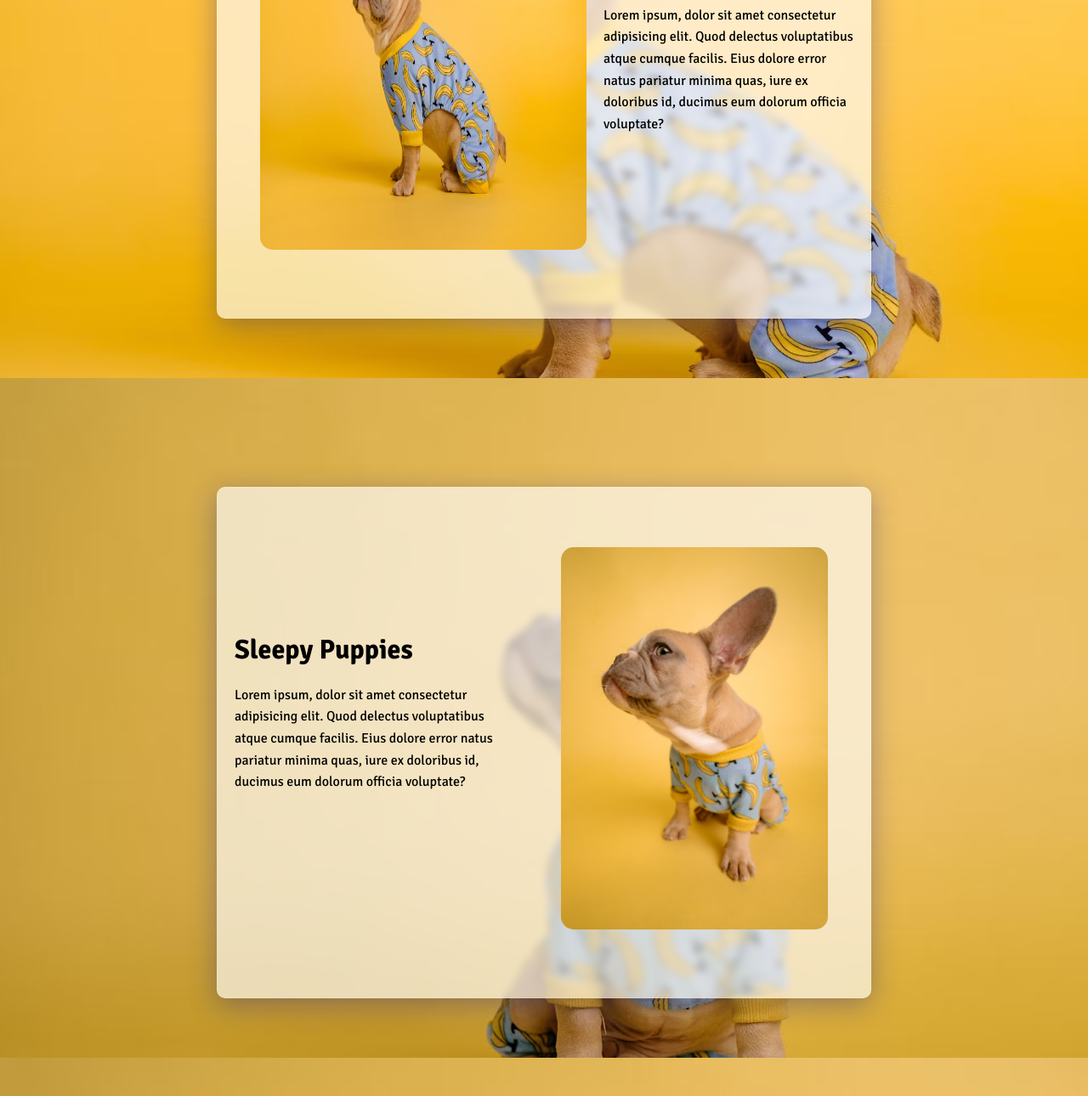
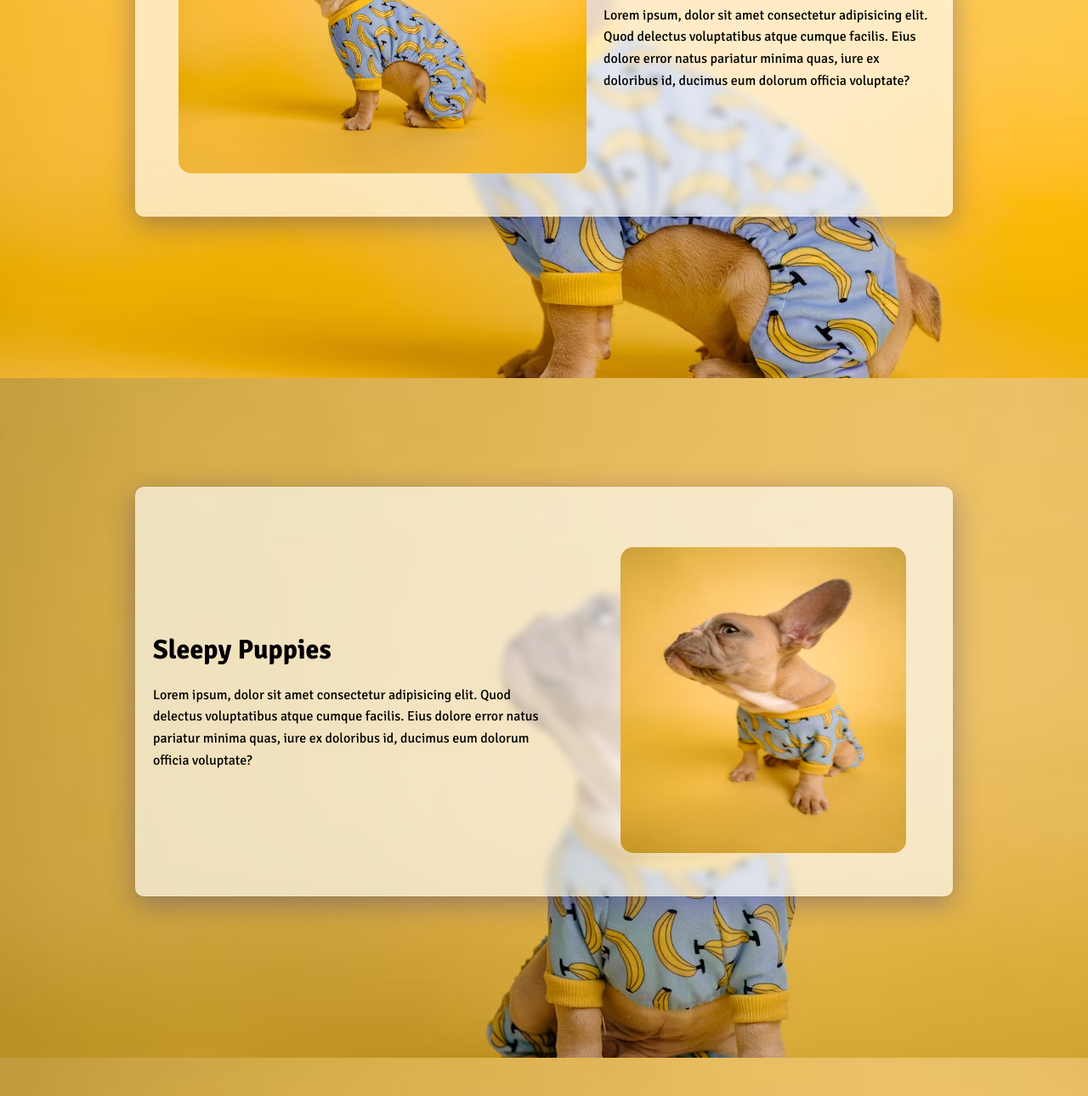
Before and after one commit to Vivek4510/Vivek_workshop_2, a plain HTML site: page index.html in a window 1280 px wide. Shown: the part 355-1645 px from the top of the page at 85% size. Drawn offline with Linux system fonts and the light colour scheme.

Commit message:
CSS Workshop

```diff
--- a/index.html
+++ b/index.html
@@ -49,8 +49,8 @@
         }
         .box1{
             border: 1px solid black;
-            height: 75%;
-            width: 60%;
+            height: 60%;
+            width: 75%;
             background: rgba( 255, 255, 255, 0.65 );
             box-shadow: 0 8px 32px 0 rgba( 31, 38, 135, 0.37 );
             backdrop-filter: blur( 4px );
@@ -61,7 +61,6 @@
             transition: all 1s ease;
         }
         .box1:hover{
-            box-shadow: 5px 5px 15px 5px white;
             transform: scale(1.05);
             transition: 0.5s;
         }
@@ -88,7 +87,7 @@
             width: 50%;
         }
         #box2 img{
-            width: 50%;
+            width: 35%;
             margin-right: 50px;
         }
         #cl2{
```
